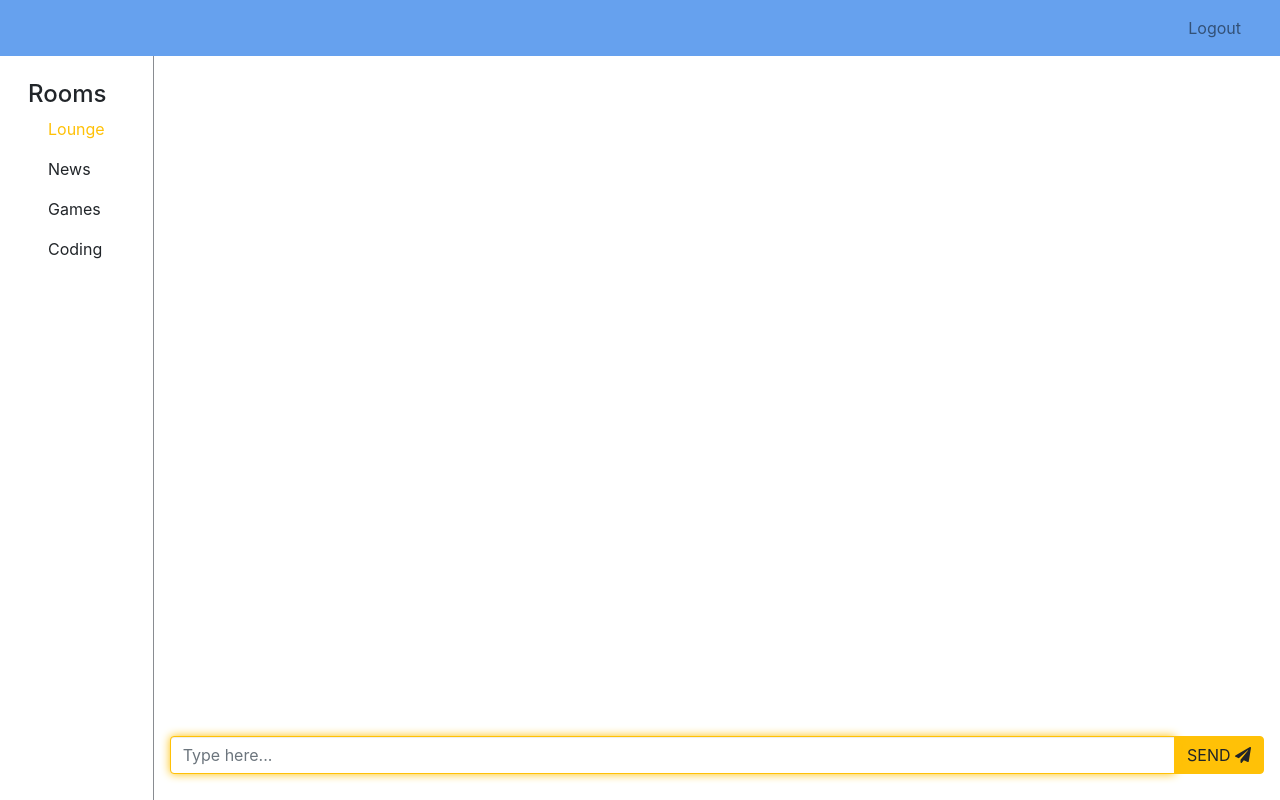
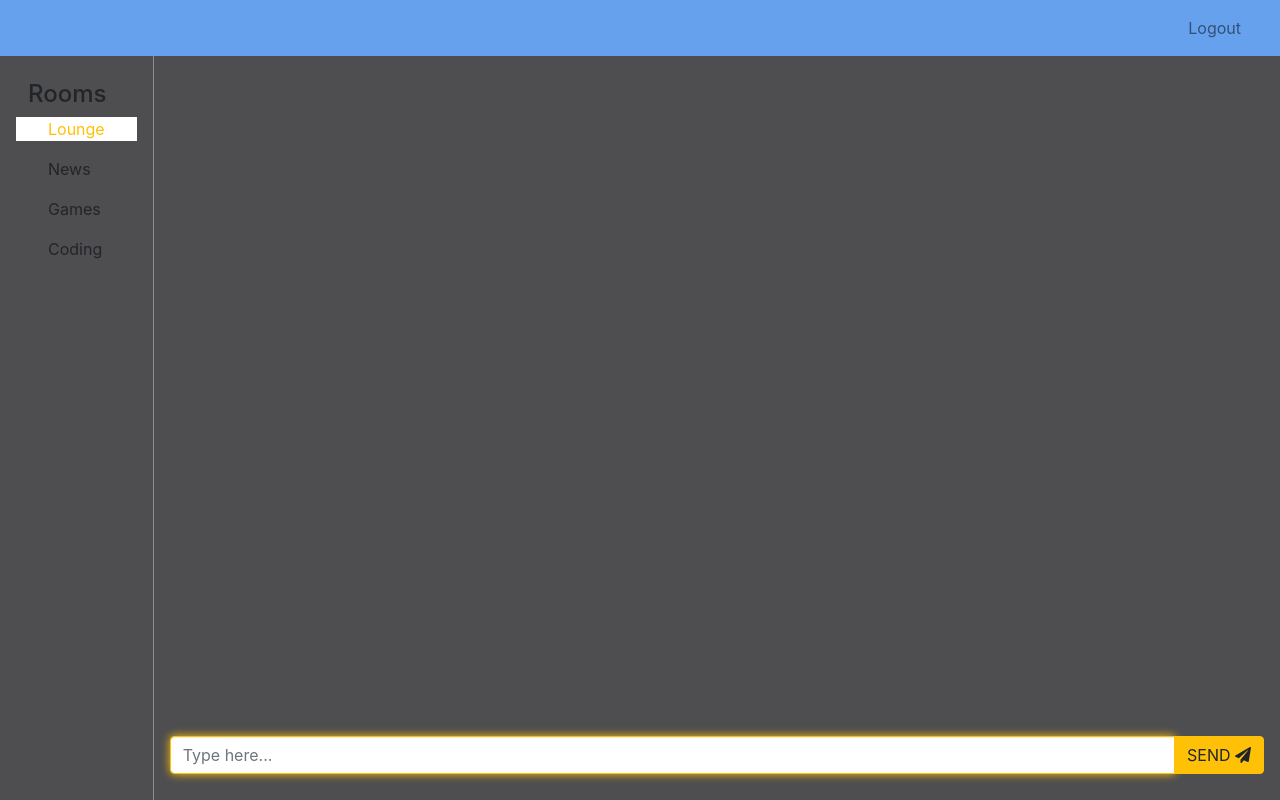
Before and after one commit to 4ndr5/dsc, a Flask app: page /chat in a window 1280 px wide. Run offline with Flask 2, Linux system fonts and the light colour scheme; the visitor is signed in with stand-in values (Sample User, id 1); data comes from the database, SQL or seed files in the repository; some libraries are stand-ins or nearby versions.

Commit message:
body bcgrnd

```diff
--- a/static/styles/chat_style.css
+++ b/static/styles/chat_style.css
@@ -1,4 +1,7 @@
 
+body{
+    background-color: #4e4d50;
+}
 .wrapper {
     display: flex;
 }
```
